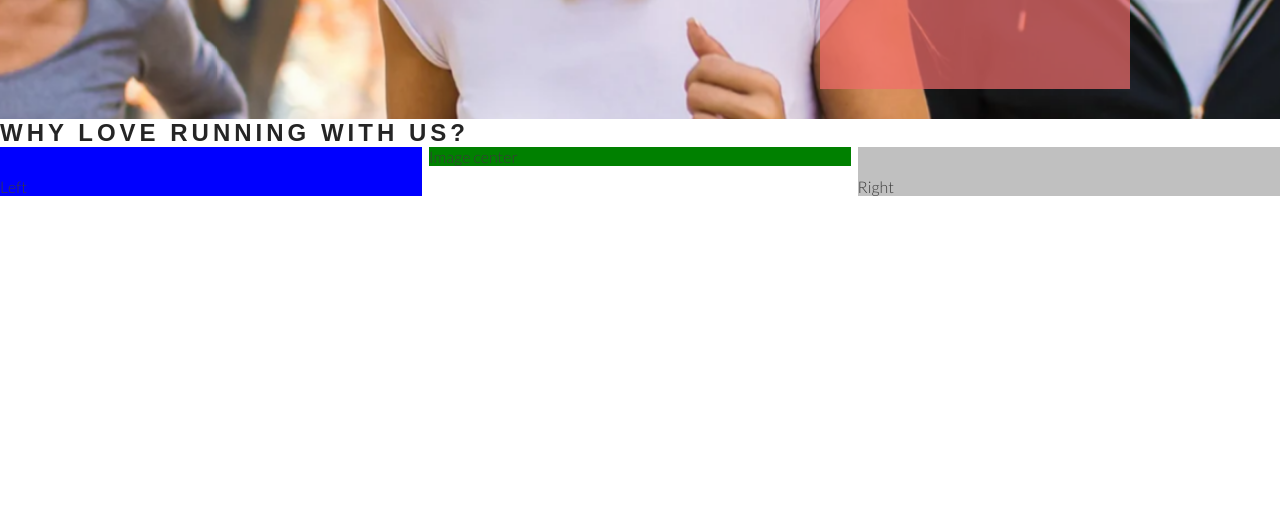
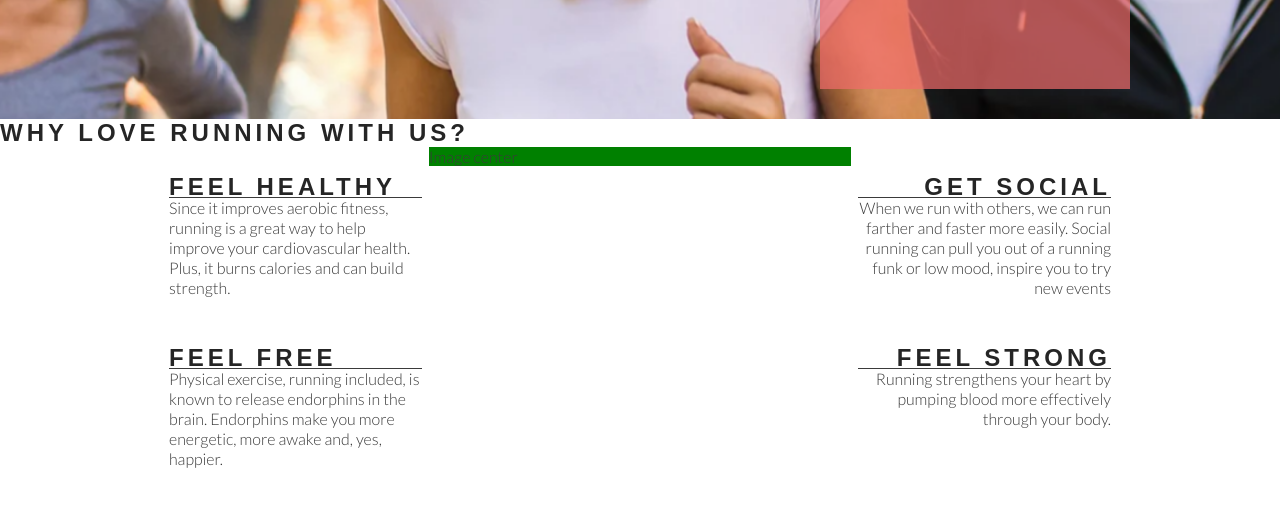
Before and after one commit to b1ndark/love-running, a plain HTML site: page index.html in a window 1280 px wide. Shown: the part 556-1062 px from the top of the page. Drawn offline with nearby package versions, Linux system fonts and the light colour scheme.

Commit message:
add right about section content and style

```diff
--- a/assets/css/style.css
+++ b/assets/css/style.css
@@ -123,14 +123,12 @@ h1, h2 {
     padding-top: 30px;
     width: 33%;
     float: left;
-    background-color: blue;
 }
 
 #right-about {
     padding-top: 30px;
     width: 33%;
     float: right;
-    background-color: silver;
 }
 
 #center-about {
@@ -138,3 +136,31 @@ h1, h2 {
     margin: 0 auto;
     background-color: green;
 }
+
+hr {
+    border-top: 1px solid #3a3a3a;
+}
+
+.left-about-heading {
+    width: 60%;
+    float: right;
+    line-height: 20px;
+    clear: both;
+    margin-bottom: 50px;
+}
+
+.right-about-heading {
+    width: 60%;
+    float: left;
+    line-height: 20px;
+    clear: both;
+    margin-bottom: 50px;
+}
+
+.right-about-heading h2 {
+    text-align: right;
+}
+
+.right-about-heading p {
+    text-align: right;
+}
--- a/index.html
+++ b/index.html
@@ -40,8 +40,38 @@
     </section>
     <section id="club-ethos">
         <h1>WHy Love Running With Us?</h1>
-        <div id="left-about">Left</div>
-        <div id="right-about">Right</div>
+        <div id="left-about">
+            <div class="left-about-heading">
+                <h2>Feel Healthy</h2>
+                <hr>
+                <p>
+                    Since it improves aerobic fitness, running is a great way to help improve your cardiovascular health. Plus, it burns calories and can build strength.
+                </p>
+            </div>
+            <div class="left-about-heading">
+                <h2>Feel Free</h2>
+                <hr>
+                <p>
+                    Physical exercise, running included, is known to release endorphins in the brain. Endorphins make you more energetic, more awake and, yes, happier.
+                </p>
+            </div>
+        </div>
+        <div id="right-about">
+            <div class="right-about-heading">
+                <h2>Get Social</h2>
+                <hr>
+                <p>
+                    When we run with others, we can run farther and faster more easily. Social running can pull you out of a running funk or low mood, inspire you to try new events
+                </p>
+            </div>
+            <div class="right-about-heading">
+                <h2>Feel Strong</h2>
+                <hr>
+                <p>
+                    Running strengthens your heart by pumping blood more effectively through your body.
+                </p>
+            </div>
+        </div>
         <div id="center-about">Image center</div>
     </section>
     <section>
```
